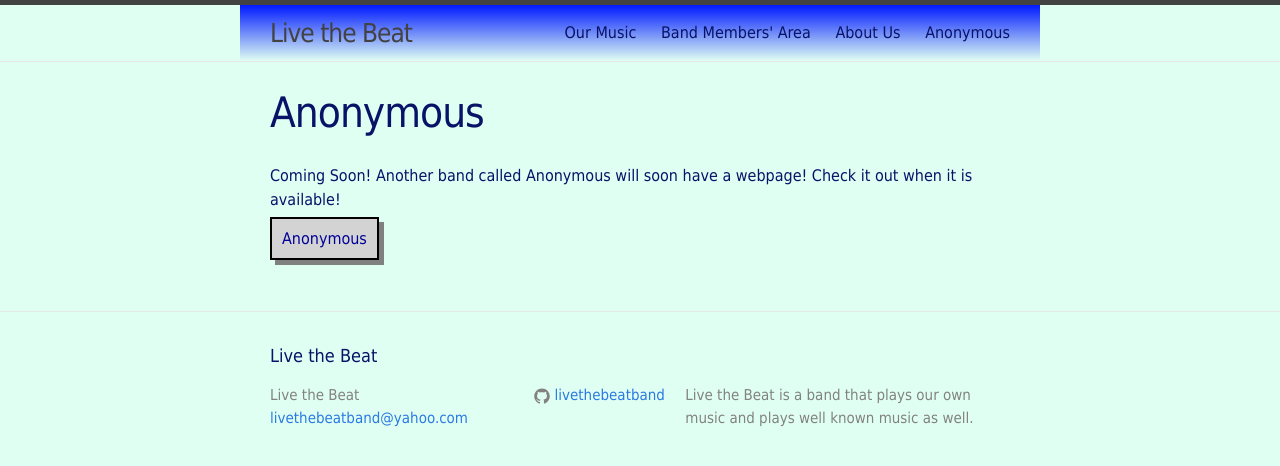
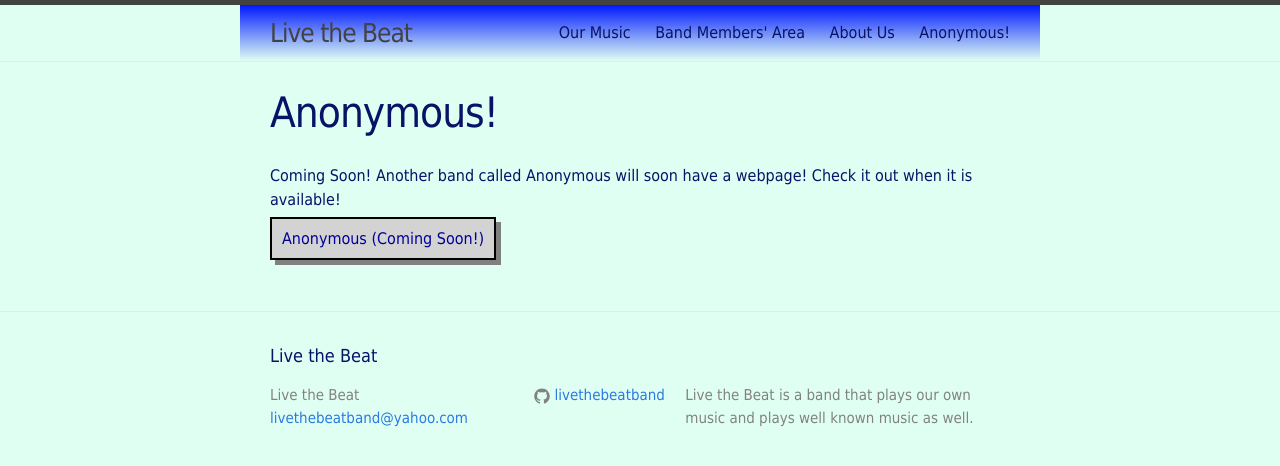
Before and after one commit to livethebeatband/livethebeatband.github.io, a Jekyll site: the page built from anonymous/index.md, in a window 1280 px wide. Shown: the top 466 px of the page. Built offline with Jekyll 4.4.1, drawn with Linux system fonts in a browser that asks for light colours.

Commit message:
Update index.md

```diff
--- a/anonymous/index.md
+++ b/anonymous/index.md
@@ -1,9 +1,9 @@
 ---
 layout: page
-title: Anonymous
+title: Anonymous!
 permalink: /anonymous/
 ---
 
 Coming Soon! Another band called Anonymous will soon have a webpage! Check it out when it is available!
 
-<a href="#" class="button">Anonymous</a>
+<a href="#" class="button">Anonymous (Coming Soon!)</a>
```
